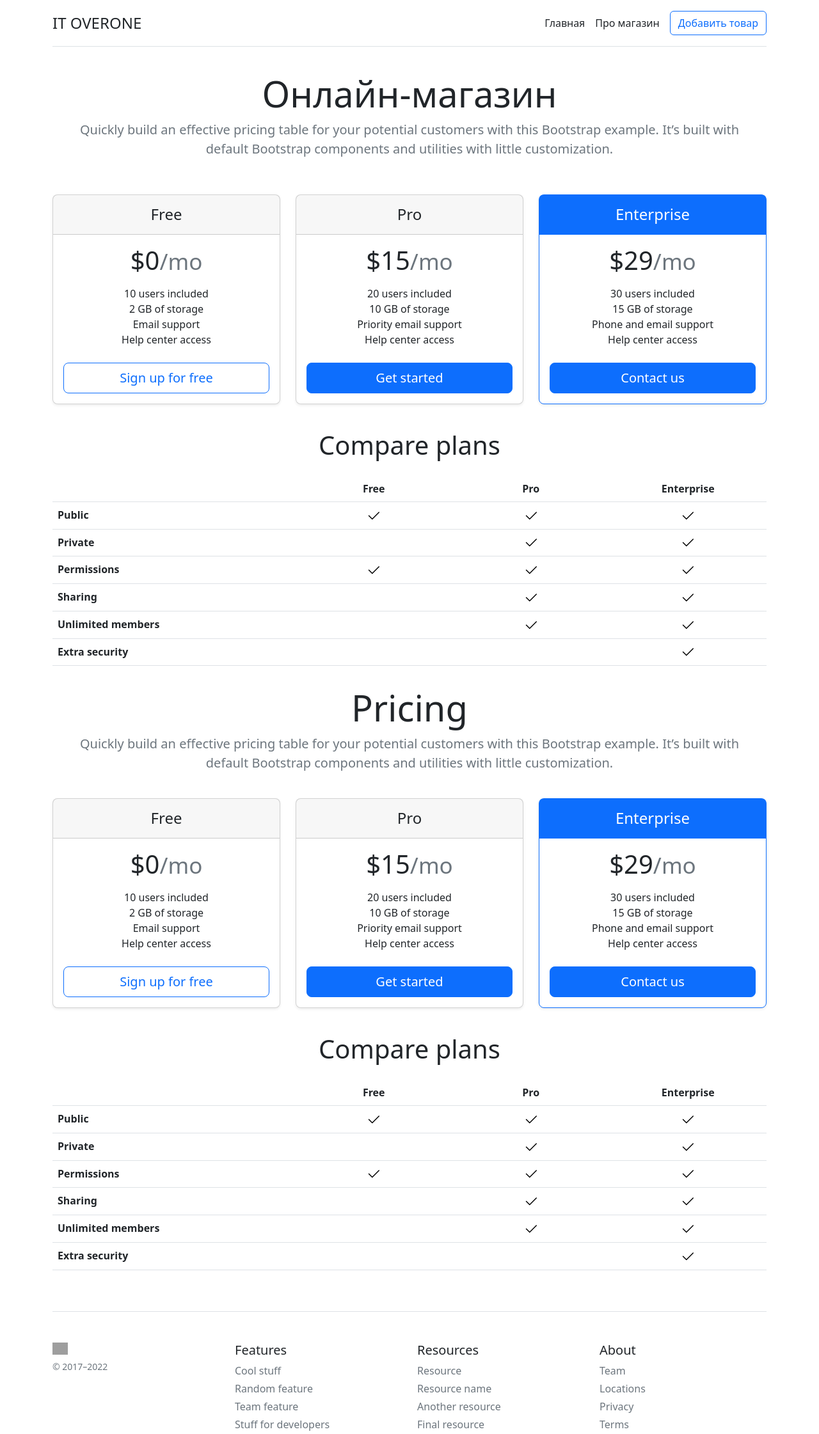
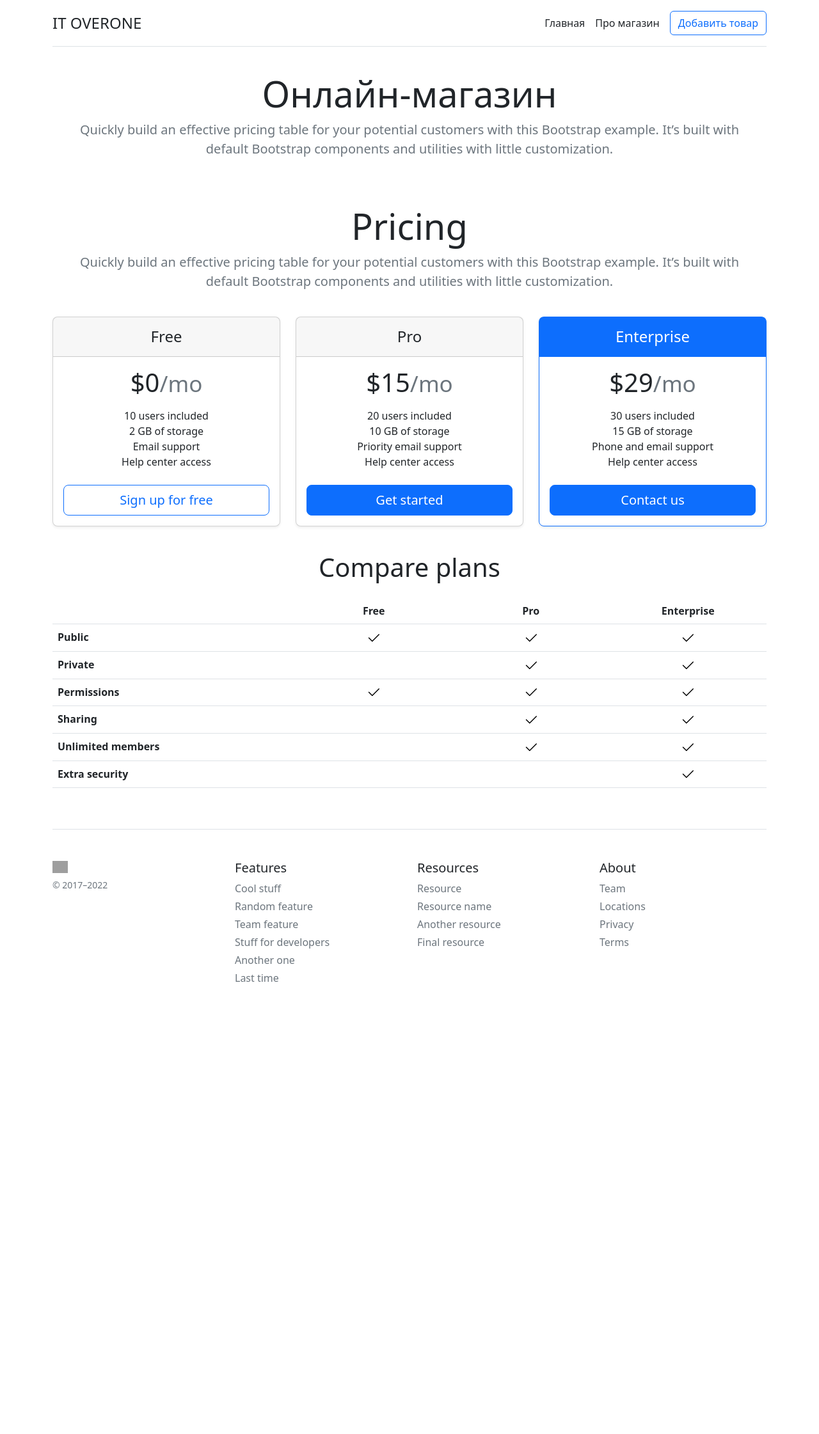
Before and after one commit to anastyadru/Flask_2, a Django app: template templates/index.html in a window 1280 px wide. Shown: the top 2242 px of the page at 64% size. After the commit the page ends 1535 px from the top, so only its background shows below. Run offline with Django 4.2, Linux system fonts and the light colour scheme; the template is opened without the code that fills it, so the values that code supplies are empty; grey boxes are pictures that could not be loaded.

Commit message:
First commit

```diff
--- a/templates/index.html
+++ b/templates/index.html
@@ -128,115 +128,4 @@
 
     {% endfor %}
   </div>
-
-    <div class="row row-cols-1 row-cols-md-3 mb-3 text-center">
-      <div class="col">
-        <div class="card mb-4 rounded-3 shadow-sm">
-          <div class="card-header py-3">
-            <h4 class="my-0 fw-normal">Free</h4>
-          </div>
-          <div class="card-body">
-            <h1 class="card-title pricing-card-title">$0<small class="text-muted fw-light">/mo</small></h1>
-            <ul class="list-unstyled mt-3 mb-4">
-              <li>10 users included</li>
-              <li>2 GB of storage</li>
-              <li>Email support</li>
-              <li>Help center access</li>
-            </ul>
-            <button type="button" class="w-100 btn btn-lg btn-outline-primary">Sign up for free</button>
-          </div>
-        </div>
-      </div>
-      <div class="col">
-        <div class="card mb-4 rounded-3 shadow-sm">
-          <div class="card-header py-3">
-            <h4 class="my-0 fw-normal">Pro</h4>
-          </div>
-          <div class="card-body">
-            <h1 class="card-title pricing-card-title">$15<small class="text-muted fw-light">/mo</small></h1>
-            <ul class="list-unstyled mt-3 mb-4">
-              <li>20 users included</li>
-              <li>10 GB of storage</li>
-              <li>Priority email support</li>
-              <li>Help center access</li>
-            </ul>
-            <button type="button" class="w-100 btn btn-lg btn-primary">Get started</button>
-          </div>
-        </div>
-      </div>
-      <div class="col">
-        <div class="card mb-4 rounded-3 shadow-sm border-primary">
-          <div class="card-header py-3 text-bg-primary border-primary">
-            <h4 class="my-0 fw-normal">Enterprise</h4>
-          </div>
-          <div class="card-body">
-            <h1 class="card-title pricing-card-title">$29<small class="text-muted fw-light">/mo</small></h1>
-            <ul class="list-unstyled mt-3 mb-4">
-              <li>30 users included</li>
-              <li>15 GB of storage</li>
-              <li>Phone and email support</li>
-              <li>Help center access</li>
-            </ul>
-            <button type="button" class="w-100 btn btn-lg btn-primary">Contact us</button>
-          </div>
-        </div>
-      </div>
-    </div>
-
-    <h2 class="display-6 text-center mb-4">Compare plans</h2>
-
-    <div class="table-responsive">
-      <table class="table text-center">
-        <thead>
-          <tr>
-            <th style="width: 34%;"></th>
-            <th style="width: 22%;">Free</th>
-            <th style="width: 22%;">Pro</th>
-            <th style="width: 22%;">Enterprise</th>
-          </tr>
-        </thead>
-        <tbody>
-          <tr>
-            <th scope="row" class="text-start">Public</th>
-            <td><svg class="bi" width="24" height="24"><use xlink:href="#check"></use></svg></td>
-            <td><svg class="bi" width="24" height="24"><use xlink:href="#check"></use></svg></td>
-            <td><svg class="bi" width="24" height="24"><use xlink:href="#check"></use></svg></td>
-          </tr>
-          <tr>
-            <th scope="row" class="text-start">Private</th>
-            <td></td>
-            <td><svg class="bi" width="24" height="24"><use xlink:href="#check"></use></svg></td>
-            <td><svg class="bi" width="24" height="24"><use xlink:href="#check"></use></svg></td>
-          </tr>
-        </tbody>
-
-        <tbody>
-          <tr>
-            <th scope="row" class="text-start">Permissions</th>
-            <td><svg class="bi" width="24" height="24"><use xlink:href="#check"></use></svg></td>
-            <td><svg class="bi" width="24" height="24"><use xlink:href="#check"></use></svg></td>
-            <td><svg class="bi" width="24" height="24"><use xlink:href="#check"></use></svg></td>
-          </tr>
-          <tr>
-            <th scope="row" class="text-start">Sharing</th>
-            <td></td>
-            <td><svg class="bi" width="24" height="24"><use xlink:href="#check"></use></svg></td>
-            <td><svg class="bi" width="24" height="24"><use xlink:href="#check"></use></svg></td>
-          </tr>
-          <tr>
-            <th scope="row" class="text-start">Unlimited members</th>
-            <td></td>
-            <td><svg class="bi" width="24" height="24"><use xlink:href="#check"></use></svg></td>
-            <td><svg class="bi" width="24" height="24"><use xlink:href="#check"></use></svg></td>
-          </tr>
-          <tr>
-            <th scope="row" class="text-start">Extra security</th>
-            <td></td>
-            <td></td>
-            <td><svg class="bi" width="24" height="24"><use xlink:href="#check"></use></svg></td>
-          </tr>
-        </tbody>
-      </table>
-    </div>
-  </main>
 {% endblock %}
```
